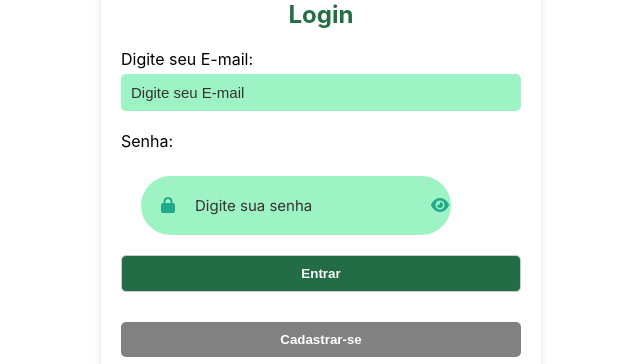
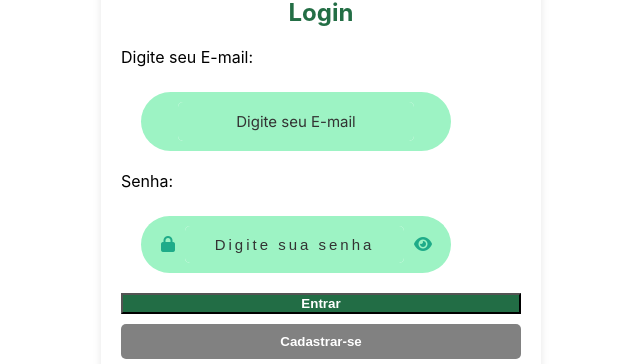
Before and after one commit to PedroVictorMcB/dev-web-geral, a React (Create React App) app: page /login in a window 1280 px wide. Shown: the part 249-613 px from the top of the page, without its empty margins (319-959 px from the left). Built offline with nearby package versions, Linux system fonts and the light colour scheme.

Commit message:
Melhorando Inputs

```diff
--- a/src/App.css
+++ b/src/App.css
@@ -11,3 +11,10 @@ a {
 button {
   cursor: pointer;
 }
+
+input[type="text"]:focus,
+input[type="password"]:focus,
+input[type="submit"]:focus,
+input[type="button"]:focus {
+  outline: none;
+}
--- a/src/Componentes/ContainerCadastro/ContainerCadastro.css
+++ b/src/Componentes/ContainerCadastro/ContainerCadastro.css
@@ -39,10 +39,10 @@ label {
   margin-bottom: 5px;
 }
 
-input[type="text"],
-input[type="password"],
-input[type="submit"],
-input[type="button"] {
+.centered-container input[type="text"],
+.centered-container input[type="password"],
+.centered-container input[type="submit"],
+.centered-container input[type="button"] {
   padding: 10px;
   margin-bottom: 20px;
   border-radius: 5px;
@@ -56,7 +56,7 @@ input[type="button"]:focus {
   outline: none;
 }
 
-.button_registrar_cadastro{
+.button_registrar_cadastro {
   background-color: #146439ef;
   color: white;
   font-weight: bold;
--- a/src/Componentes/ContainerLogin/ContainerLogin.css
+++ b/src/Componentes/ContainerLogin/ContainerLogin.css
@@ -1,33 +1,35 @@
-.centered-container-login {
+/* Base Layout */
+.ContainerLoginPage {
+  align-items: center;
   display: flex;
+  height: 100vh;
   justify-content: center;
-  align-items: center;
-  height: 100vh;
 }
 
-.container {
+/* Login Container Styles */
+.ContainerLogin {
   background-color: #fff;
-  padding: 20px;
   border-radius: 10px;
   box-shadow: 0 4px 8px rgba(0, 0, 0, 0.1);
+  margin: 50px auto;
+  max-width: 400px;
+  padding: 20px;
   width: 90%;
-  max-width: 400px;
-  margin-top: 50px;
-  margin-bottom: 50px;
 }
 
-.container img {
+.ContainerLogin img {
   display: block;
   margin: 0 auto;
   width: 140px;
 }
 
-.container h2 {
-  text-align: center;
+.ContainerLogin h2 {
   color: #146439ef;
   margin-bottom: 20px;
+  text-align: center;
 }
 
+/* Form Elements */
 form {
   display: flex;
   flex-direction: column;
@@ -37,90 +39,104 @@ label {
   margin-bottom: 5px;
 }
 
-input[type="text"],
+.ContainerLoginPage input[type="text"],
 input[type="password"],
 input[type="button"] {
+  background-color: #ffffff;
+  border: none;
+  border-radius: 5px;
+  font-size: 15px !important;
   padding: 10px;
-  margin-bottom: 20px;
-  border-radius: 5px;
-  border: none;
-  background-color: #ffffff; /* Explicitly set background color */
-  -webkit-box-shadow: 0 0 0px 1000px rgb(157, 243, 196) inset !important; /* Override autofill color */
-  -webkit-text-fill-color: #333 !important; /* Ensure text color remains consistent */
-  font-size: 15px !important;
+  -webkit-box-shadow: 0 0 0px 1000px rgb(157, 243, 196) inset !important;
+  -webkit-text-fill-color: #333 !important;
+  text-align: center;
 }
 
-.button_registrar_login {
+.ContainerLoginPage input[type="password"] {
+  letter-spacing: 3px;
+}
+
+/* Button Styles */
+.button_registrar_login,
+.button_login {
   background-color: #808080fc;
   color: white;
+  cursor: pointer;
   font-weight: bold;
-  cursor: pointer;
   transition: background-color 0.3s;
   width: 100%;
 }
 
 .button_login {
   background-color: #146439ef;
-  color: white;
-  font-weight: bold;
-  cursor: pointer;
-  transition: background-color 0.3s;
-  width: 100%;
 }
 
 .button_login:hover {
   background-color: #005cbf;
 }
 
-.Sign_modes {
-  margin-top: 20px;
-}
-
+/* Icon Interactions */
+.fa-eye,
+.fa-eye-slash,
 .Sign_modes img {
-  width: 200px;
   cursor: pointer;
-  transition: transform 0.2s;
-}
-
-.Sign_modes img:hover {
-  transform: scale(1.1);
-}
-
-.ContainerInputSenha .password-container {
-  display: flex;
-  align-items: center;
-  justify-content: space-between;
-}
-
-.ContainerInputSenha .password-input {
-  margin: 0;
-  background-color: #9df3c4;
-  border: none;
-  font-family: "Inter", sans-serif;
-  color: cadetblue;
-}
-
-.ContainerInputSenha {
-  justify-content: space-around;
-  background-color: #9df3c4;
-  width: 270px;
-  border-radius: 30px;
-  display: flex;
-  align-items: center;
-  flex-direction: row;
-  margin: 20px;
-  padding: 10px 20px;
-}
-
-.ContainerInputSenha .icon {
-  color: #1fab89;
-}
-
-.ContainerInputSenha .fa-lock {
-  margin-right: 10px;
 }
 
 .fa-eye,
 .fa-eye-slash {
   margin-left: 10px;
 }
+
+/* Password Input Container */
+.ContainerInputSenha {
+  align-items: center;
+  background-color: #9df3c4;
+  border-radius: 30px;
+  display: flex;
+  flex-direction: row;
+  justify-content: space-around;
+  margin: 20px;
+  padding: 10px 20px;
+  width: 270px;
+}
+
+.ContainerInputSenha .icon,
+.ContainerInputSenha .fa-lock {
+  color: #1fab89;
+  margin-right: 10px;
+}
+
+/* Email Input Container */
+.ContainerInputEmail {
+  align-items: center;
+  background-color: #9df3c4;
+  border-radius: 30px;
+  display: flex;
+  justify-content: center;
+  margin: 20px;
+  padding: 10px 20px;
+  width: 270px;
+}
+
+.ContainerInputEmail .email-input {
+  background-color: #9df3c4;
+  border: none;
+  color: cadetblue;
+  font-family: "Inter", sans-serif;
+  margin: 0;
+  width: 80%;
+}
+
+/* Sign Modes Styles */
+.Sign_modes {
+  margin-top: 20px;
+}
+
+.Sign_modes img {
+  transition: transform 0.2s;
+  width: 200px;
+}
+
+.Sign_modes img:hover {
+  transform: scale(1.1);
+}
--- a/src/Componentes/ContainerLogin/ContainerLogin.jsx
+++ b/src/Componentes/ContainerLogin/ContainerLogin.jsx
@@ -62,16 +62,20 @@ function Login() {
   };
 
   return (
-    <>
-      <div className="centered-container-login">
-        <div className="container">
+    <div className="ContainerLoginPage">
+      <div className="ContainerLogin">
         <div>
           <img src={logo} alt="Logo Code Academy" />
           <h2>Login</h2>
         </div>
+
         <form onSubmit={handleLogin}>
+          {/* E-MAIL */}
           <label htmlFor="email">Digite seu E-mail:</label>
+
+          <div className="ContainerInputEmail">
             <input
+              className="email-input"
               type="text"
               id="email"
               name="email"
@@ -79,7 +83,11 @@ function Login() {
               value={email}
               onChange={(e) => setEmail(e.target.value)}
             />
+          </div>
+
+          {/* SENHA */}
           <label htmlFor="password">Senha:</label>
+
           <div className="ContainerInputSenha">
             <i className="fa fa-lock icon"></i>
             <input
@@ -93,11 +101,10 @@ function Login() {
             />
             <i
               onClick={togglePasswordVisibility}
-                className={`fa ${
-                  showPassword ? "fa-eye-slash" : "fa-eye"
-                } icon`}
+              className={`fa ${showPassword ? "fa-eye-slash" : "fa-eye"} icon`}
             ></i>
           </div>
+
           {failedLogin && (
             <p>
               <strong>Usuário</strong> ou <strong>senha</strong> inválido. Por
@@ -113,12 +120,12 @@ function Login() {
             Cadastrar-se
           </button>
         </form>
+
         <div className="Sign_modes">
           <img src={google} alt="Sign in with Google" />
         </div>
       </div>
     </div>
-    </>
   );
 }
 
```
Lines whose indentation alone changed are shown as unchanged.
